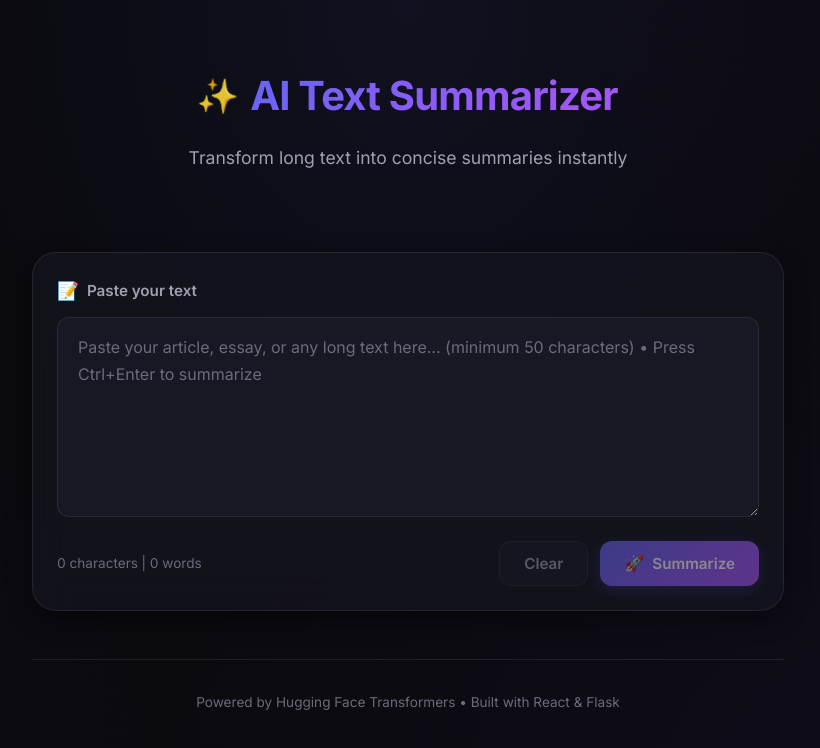
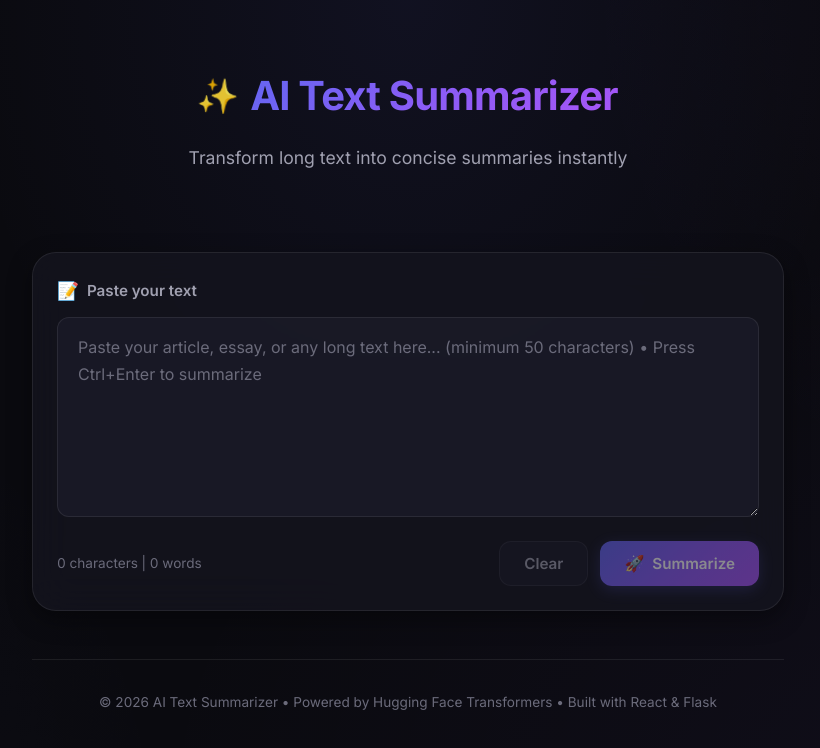
Before and after one commit to vishwas-mehta/Text-Summarizer, a React (Vite) app in the folder frontend/: page / in a window 1280 px wide. Shown: the top 748 px of the page, without its empty margins (232-1052 px from the left). Built offline with nearby package versions, Linux system fonts and the light colour scheme.

Commit message:
docs(ui): add copyright year to footer

```diff
--- a/frontend/src/App.jsx
+++ b/frontend/src/App.jsx
@@ -173,7 +173,7 @@ function App() {
 
         {/* Footer */}
         <footer className="footer">
-          <p>Powered by Hugging Face Transformers • Built with React & Flask</p>
+          <p>© 2026 AI Text Summarizer • Powered by Hugging Face Transformers • Built with React & Flask</p>
         </footer>
       </div>
     </div>
```
